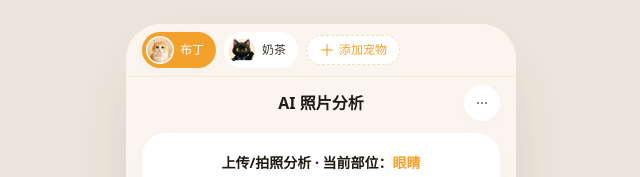
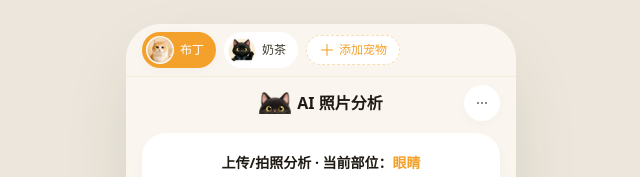
Before and after one commit to kll237/Pet-Doctor, a React (Vite) app: page /ai in a window 1280 px wide. Shown: the top 177 px of the page, without its empty margins (319-959 px from the left). Built offline with nearby package versions, Linux system fonts and the light colour scheme.

Commit message:
feat: AI 照片分析页标题左侧加黑猫头装饰（透明 PNG）

```diff
--- a/src/lib/cats.ts
+++ b/src/lib/cats.ts
@@ -33,6 +33,7 @@ export const CATS = {
   decoChatBlack: '/cats/deco-chat.jpg',               // 对话页小黑猫（带绿盾）
   decoBottomDoctor: '/cats/deco-bottom-doctor.jpg',   // 底部功能猫医生（圆形背景）
   decoBottomBlack: '/cats/deco-bottom-black.png',     // 页面底部小黑猫（戴蓝领结趴着，已抠白底为透明 PNG）
+  decoAiTitleBlack: '/cats/deco-ai-title.png',        // AI 照片分析页标题左侧黑猫头（已抠白底为透明 PNG）
 } as const
 
 /** 一只通用猫图：用于用户上传占位、记录缩略图等 */
--- a/src/pages/AIAnalysis.tsx
+++ b/src/pages/AIAnalysis.tsx
@@ -80,7 +80,16 @@ export default function AIAnalysisPage() {
     <div className="px-4 pt-2 pb-24 bg-cream-50 min-h-full">
       <div className="flex items-center justify-between">
         <div className="w-9" />
-        <div className="text-base font-semibold">AI 照片分析</div>
+        <div className="flex items-center gap-1.5">
+          {/* 标题左侧装饰：黑猫头（已抠白底为透明 PNG，自动融入页面米色背景） */}
+          <img
+            src={CATS.decoAiTitleBlack}
+            alt=""
+            aria-hidden
+            className="h-8 w-8 object-contain select-none pointer-events-none"
+          />
+          <div className="text-base font-semibold">AI 照片分析</div>
+        </div>
         <button className="h-9 w-9 rounded-full bg-white shadow-card grid place-items-center text-ink-500">
           <svg width="16" height="16" viewBox="0 0 24 24" fill="none"><circle cx="6" cy="12" r="1.5" fill="currentColor"/><circle cx="12" cy="12" r="1.5" fill="currentColor"/><circle cx="18" cy="12" r="1.5" fill="currentColor"/></svg>
         </button>
```
Also changed, not shown: public/cats/deco-ai-title.png (added).
